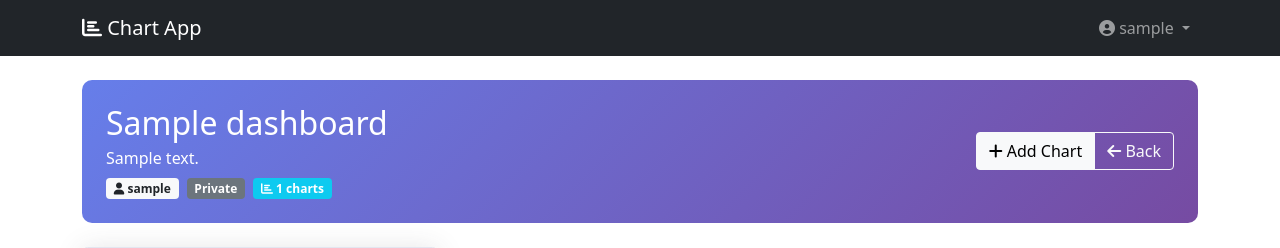
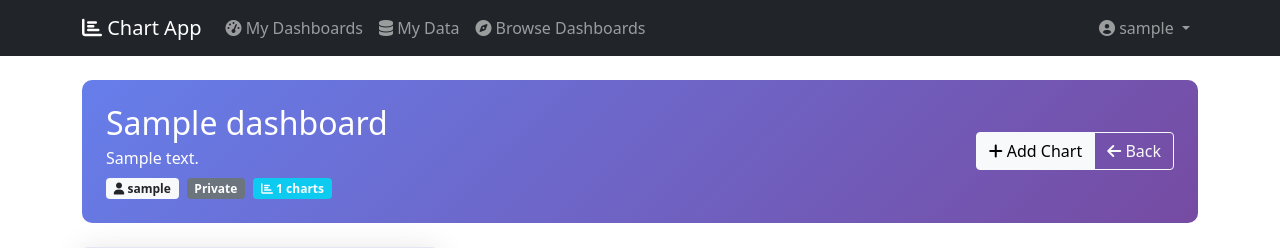
Before and after one commit to ZeeJaySec/Dashboard-Charts-App, a Flask app: template Templates/dashboard_view.html in a window 1280 px wide. Shown: the top 248 px of the page. Run offline with Flask 3, Linux system fonts and the light colour scheme; the visitor is signed in with stand-in values (Sample User, id 1); tables that the repository leaves empty hold one stand-in row (values such as "Sample post"); the template is opened without the code that fills it: most values are stand-ins (such as "Sample title", 1, 10 or a date in 2020).

Commit message:
Update dashboard_view.html

```diff
--- a/Templates/dashboard_view.html
+++ b/Templates/dashboard_view.html
@@ -34,41 +34,33 @@
         <a class="navbar-brand" href="{{ url_for('dashboard') }}">
             <i class="fas fa-chart-bar"></i> Chart App
         </a>
+
+        <!-- ADDED: My Dashboards and My Data links in navbar -->
+        <div class="navbar-nav">
+            <a class="nav-link" href="{{ url_for('my_dashboards') }}">
+                <i class="fas fa-tachometer-alt"></i> My Dashboards
+            </a>
+            <a class="nav-link" href="{{ url_for('my_data') }}">
+                <i class="fas fa-database"></i> My Data
+            </a>
+            <a class="nav-link" href="{{ url_for('browse_dashboards') }}">
+    <i class="fas fa-compass"></i> Browse Dashboards
+</a>
+        </div>
+
         <div class="navbar-nav ms-auto">
             <div class="nav-item dropdown">
                 <a class="nav-link dropdown-toggle user-dropdown" href="#" id="userDropdown" role="button" data-bs-toggle="dropdown" aria-expanded="false">
-                        <i class="fas fa-user-circle"></i> {{ session.username }}
+                    <i class="fas fa-user-circle"></i> {{ username }}
                 </a>
                 <ul class="dropdown-menu dropdown-menu-end" aria-labelledby="userDropdown">
-                        <li><span class="dropdown-item-text text-muted">Signed in as <strong>{{ session.username }}</strong></span></li>
+                    <li><span class="dropdown-item-text text-muted">Signed in as <strong>{{ username }}</strong></span></li>
                     <li><hr class="dropdown-divider"></li>
                     <li>
                         <a class="dropdown-item" href="{{ url_for('change_password') }}">
                             <i class="fas fa-key"></i> Change Password
                         </a>
                     </li>
-                        <li>
-                            <a class="dropdown-item" href="{{ url_for('my_dashboards') }}">
-                                <i class="fas fa-tachometer-alt"></i> My Dashboards
-                            </a>
-                        </li>
-                        <li>
-                            <a class="dropdown-item" href="{{ url_for('my_data') }}">
-                                <i class="fas fa-database"></i> My Data
-                            </a>
-                        </li>
-                        {% if session.role == 'admin' %}
-                        <li>
-                            <a class="dropdown-item" href="{{ url_for('manage_users') }}">
-                                <i class="fas fa-users-cog"></i> Manage Users
-                            </a>
-                        </li>
-                        <li>
-                            <a class="dropdown-item" href="{{ url_for('admin_all_dashboards') }}">
-                                <i class="fas fa-tachometer-alt"></i> All Dashboards
-                            </a>
-                        </li>
-                        {% endif %}
                     <li><hr class="dropdown-divider"></li>
                     <li>
                         <a class="dropdown-item" href="{{ url_for('logout') }}">
```
Lines whose indentation alone changed are shown as unchanged.
